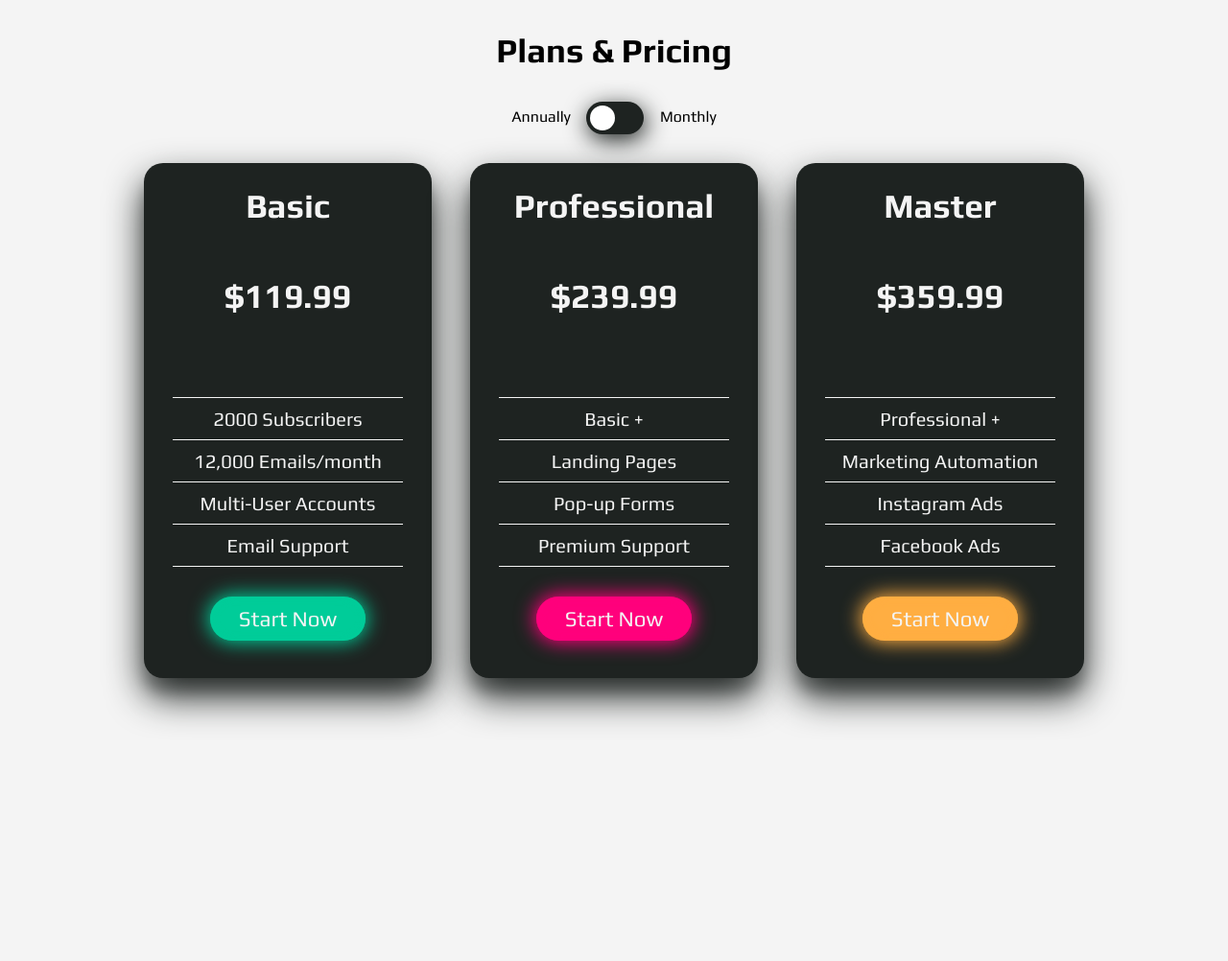
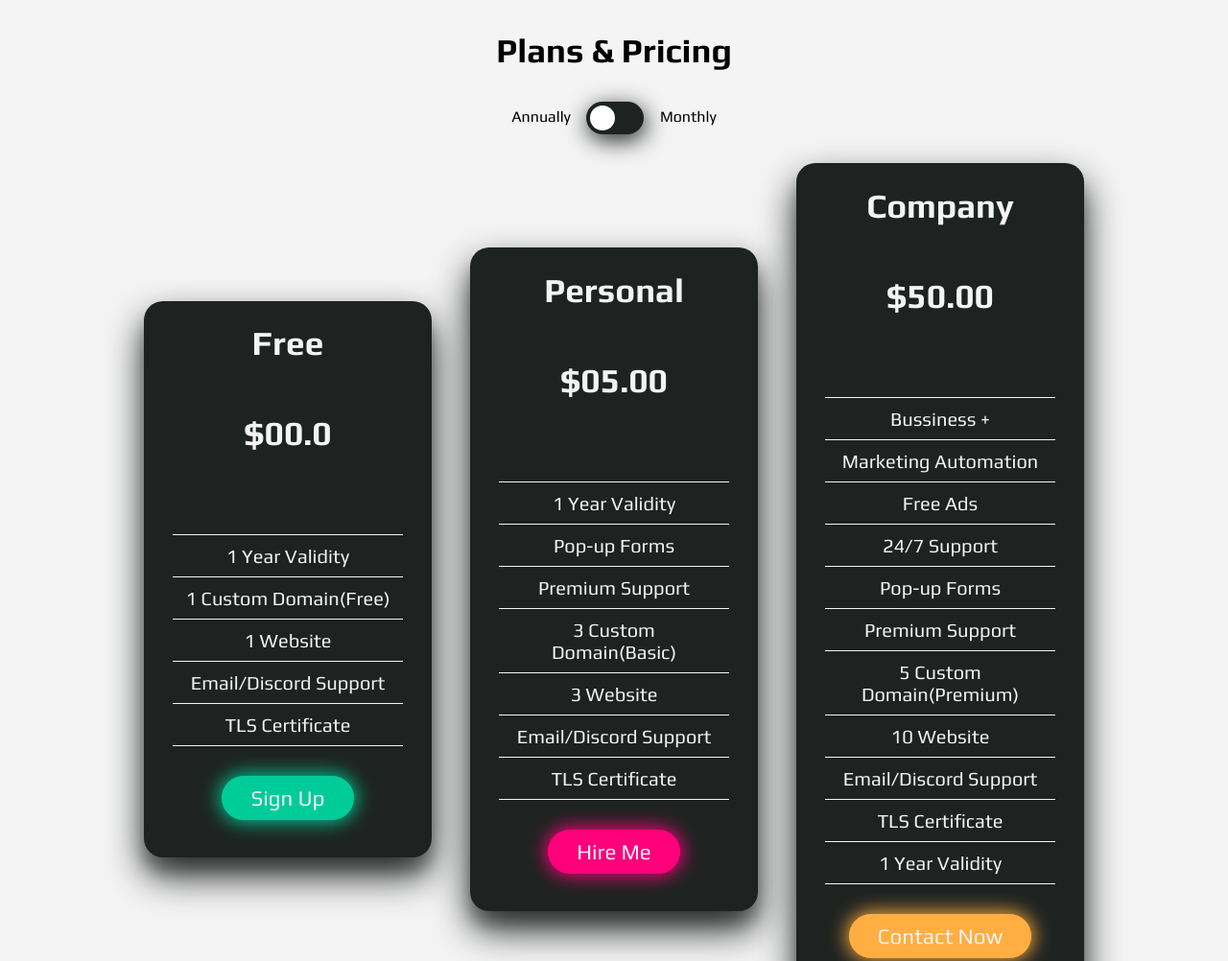
Before and after one commit to Abhay557/Hire-Me, a plain HTML site: page index.html in a window 1280 px wide. Shown: the top 1002 px of the page at 96% size. Before the commit the page ends 800 px from the top, so only its background shows below. Drawn offline with Linux system fonts and the light colour scheme.

Commit message:
Update index.html

```diff
--- a/index.html
+++ b/index.html
@@ -16,40 +16,51 @@
 
     <div class="package-container">
       <div class="packages">
-        <h1>Basic</h1>
-        <h2 class="text1">&dollar;9.99</h2>
-        <h2 class="text2">&dollar;119.99</h2>
+        <h1>Free</h1>
+        <h2 class="text1">&dollar;00.0</h2>
+        <h2 class="text2">&dollar;00.0</h2>
         <ul class="list">
-          <li class="first">2000 Subscribers</li>
-          <li>12,000 Emails/month</li>
-          <li>Multi-User Accounts</li>
-          <li>Email Support</li>
+          <li class="first">1 Year Validity</li>
+          <li>1 Custom Domain(Free)</li>
+          <li>1 Website</li>
+          <li>Email/Discord Support</li>
+          <li>TLS Certificate</li>
         </ul>
-        <a href="#" class="button button1">Start Now</a>
+        <a href="https://discord.gg/5V68EK8AeS" class="button button1">Sign Up</a>
       </div>
       <div class="packages">
-        <h1>Professional</h1>
-        <h2 class="text1">&dollar;19.99</h2>
-        <h2 class="text2">&dollar;239.99</h2>
+        <h1>Personal</h1>
+        <h2 class="text1">&dollar;00.99</h2>
+        <h2 class="text2">&dollar;05.00</h2>
         <ul class="list">
-          <li class="first">Basic +</li>
-          <li>Landing Pages</li>
+          <li class="first">1 Year Validity</li>
           <li>Pop-up Forms</li>
           <li>Premium Support</li>
+          <li>3 Custom Domain(Basic)</li>
+          <li>3 Website</li>
+          <li>Email/Discord Support</li>
+          <li>TLS Certificate</li>
         </ul>
-        <a href="#" class="button button2">Start Now</a>
+        <a href="#" class="button button2">Hire Me</a>
       </div>
       <div class="packages">
-        <h1>Master</h1>
-        <h2 class="text1">&dollar;29.99</h2>
-        <h2 class="text2">&dollar;359.99</h2>
+        <h1>Company</h1>
+        <h2 class="text1">&dollar;09.99</h2>
+        <h2 class="text2">&dollar;50.00</h2>
         <ul class="list">
-          <li class="first">Professional +</li>
+          <li class="first">Bussiness +</li>
           <li>Marketing Automation</li>
-          <li>Instagram Ads</li>
-          <li>Facebook Ads</li>
+          <li>Free Ads</li>
+          <li>24/7 Support</li>
+          <li>Pop-up Forms</li>
+          <li>Premium Support</li>
+          <li>5 Custom Domain(Premium)</li>
+          <li>10 Website</li>
+          <li>Email/Discord Support</li>
+          <li>TLS Certificate</li>
+          <li>1 Year Validity</li>
         </ul>
-        <a href="#" class="button button3">Start Now</a>
+        <a href="#" class="button button3">Contact Now</a>
       </div>
     </div>
   </div>
```
